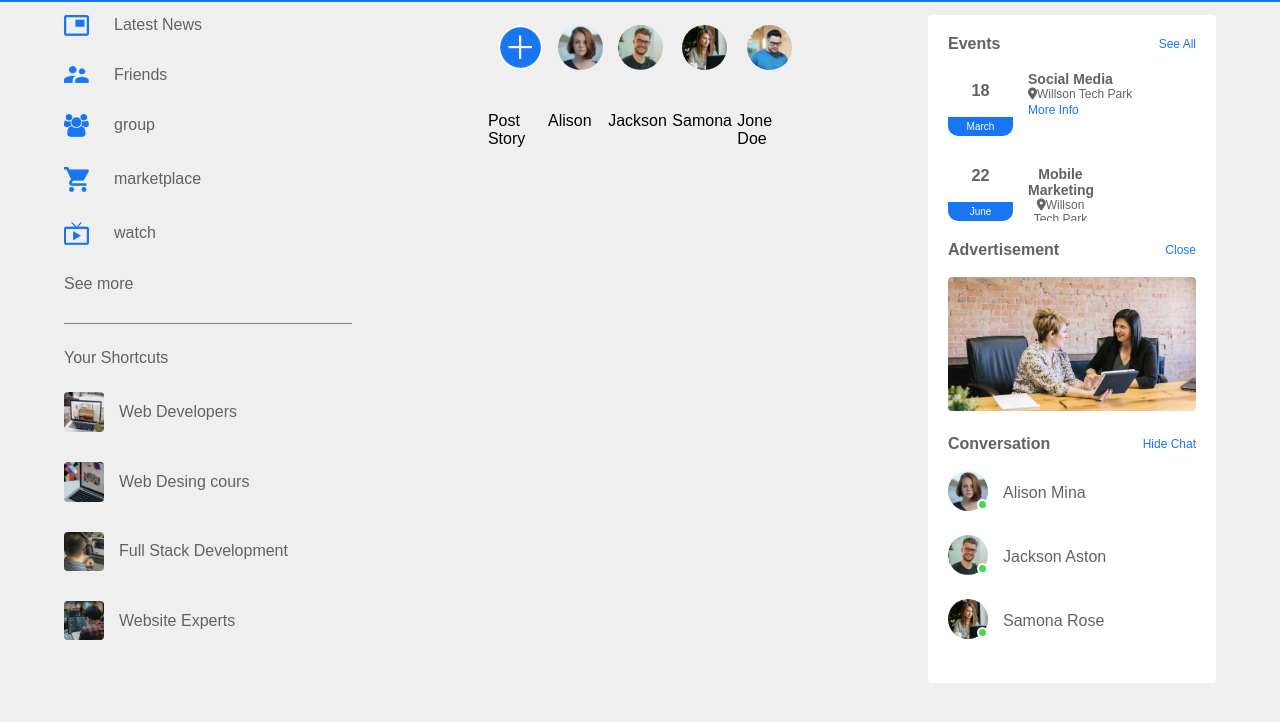
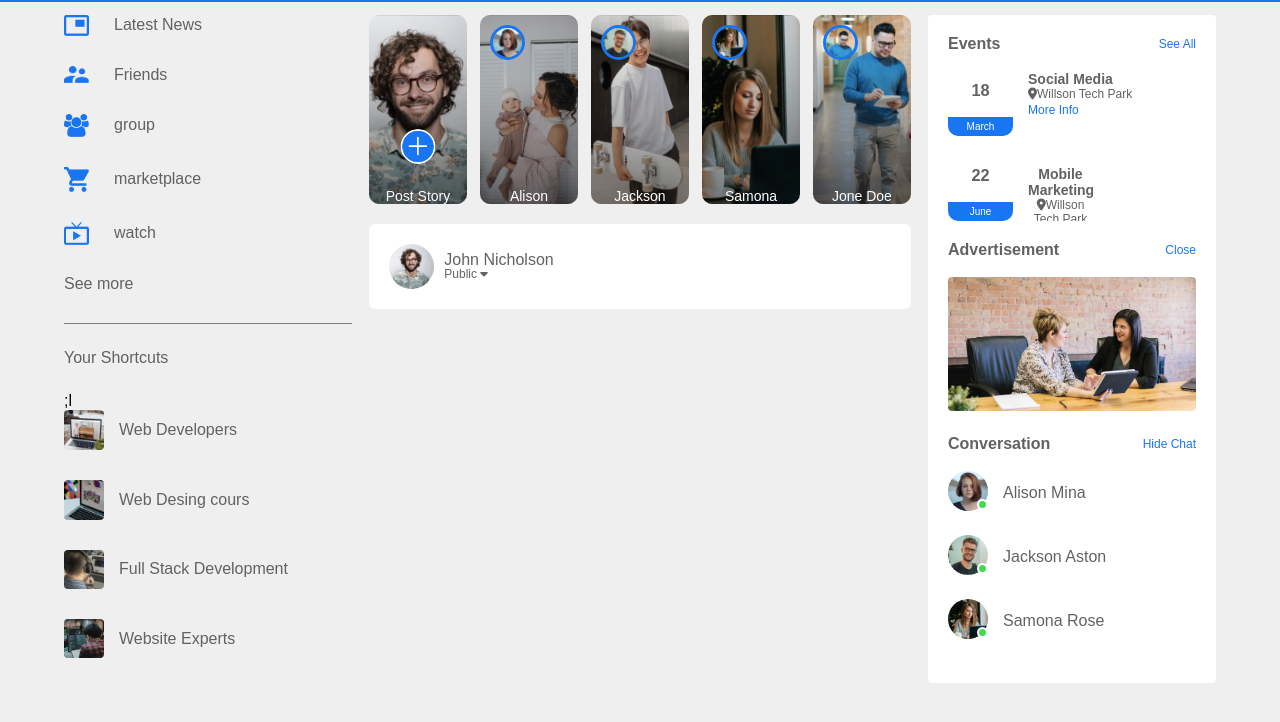
Before and after one commit to chadnitalukder2/Facebook-clone-css, a plain HTML site: page index.html in a window 1280 px wide. Shown: the part 52-774 px from the top of the page. Drawn offline with Linux system fonts and the light colour scheme.

Commit message:
user-profile

```diff
--- a/index.html
+++ b/index.html
@@ -53,7 +53,7 @@
             </div>
             <div class="shortcut-links">
                 <p>Your Shortcuts</p>
-                <a href="#"><img src="images/shortcut-1.png">Web Developers</a>
+;l                <a href="#"><img src="images/shortcut-1.png">Web Developers</a>
                 <a href="#"><img src="images/shortcut-2.png">Web Desing cours</a>
                 <a href="#"><img src="images/shortcut-3.png">Full Stack Development</a>
                 <a href="#"><img src="images/shortcut-4.png">Website Experts</a>
@@ -67,30 +67,46 @@
         <!---------main content------>
 
 
-        <div class="main-conte">
+        <div class="main-content">
 
 <div class="story-gallery">
-    <div class="story">
+    <div class="story story1">
         <img src="images/upload.png">
         <p>Post Story</p>
     </div>
-    <div class="story">
+    <div class="story story2">
         <img src="images/member-1.png">
         <p>Alison</p>
     </div>
-    <div class="story">
+    <div class="story story3">
         <img src="images/member-2.png">
         <p>Jackson</p>
     </div>
-    <div class="story">
+    <div class="story story4">
         <img src="images/member-3.png">
         <p>Samona</p>
     </div>
-    <div class="story">
+    <div class="story story5">
         <img src="images/member-4.png">
         <p>Jone Doe</p>
     </div>
 </div>
+
+<div class="write-post-container">
+    <div class="user-profile">
+        <img src="images/profile-pic.png">
+
+    <div>
+    <p>John Nicholson</p>
+    <small> Public <i class="fa-sharp fa-solid fa-caret-down"></i></small>
+    </div>
+    </div>
+</div>
+
+
+
+
+
 
 </div>
 
--- a/style.css
+++ b/style.css
@@ -268,27 +268,94 @@ nav {
     display: flex;
     justify-content: space-between;
     margin-bottom: 20px;
+    gap: 2%;
 
 }
 
-.story{
+.story {
     flex-basis: 18%;
     padding-top: 32%;
     position: relative;
-    background-image:linear-gradient(transparent, rgba(0, 0, 0, 0.5)) url(images/status-1.png);
+    background-image: linear-gradient(to bottom, transparent, rgba(0, 0, 0, 0.5)), url(images/status-1.png);
+    /* background-image:linear-gradient(transparent, rgba(0, 0, 0, 0.5)) url(images/status-1.png); */
     background-position: center;
     background-size: cover;
     border-radius: 10px;
+    min-width: 90px;
+
 }
-.story img{
+
+.story img {
     position: absolute;
-    width: 45px;
+    width: 35px;
     border-radius: 50%;
     top: 10px;
     left: 10px;
-    border-radius: 5px solid #626262;
+    border: 3px solid #1876f2;
 }
- .story p{
+
+.story p {
+    font-size: 14px;
+    width: 100%;
+    bottom: 10px;
+    text-align: center;
+    color: #fff;
+
 
 
 }
+
+.story1 {
+    background-image: linear-gradient(to bottom, transparent, rgba(0, 0, 0, 0.5)), url(images/status-1.png);
+
+}
+.story2{
+    background-image: linear-gradient(to bottom, transparent, rgba(0, 0, 0, 0.5)), url(images/status-2.png);
+
+}
+.story3{
+    background-image: linear-gradient(to bottom, transparent, rgba(0, 0, 0, 0.5)), url(images/status-3.png);
+
+}
+.story4{
+    background-image: linear-gradient(to bottom, transparent, rgba(0, 0, 0, 0.5)), url(images/status-4.png);
+
+}
+.story5{
+    background-image: linear-gradient(to bottom, transparent, rgba(0, 0, 0, 0.5)), url(images/status-5.png);
+
+}
+
+.story.story1 img{
+    top: unset;
+    left: 50%;
+    bottom: 40px;
+    transform: translateX(-50%);
+    border: 0;
+    width: 35px;
+}
+.write-post-container{
+    width: 100%;
+    background: #fff;
+    border-radius: 6px;
+    padding: 20px;
+    color: #626262;
+}
+.user-profile{
+    display: flex;
+    align-items: center;
+}
+.user-profile img{
+    width: 45px;
+    border-radius: 50%;
+    margin-right: 10px;
+}
+.user-profile p{
+    margin-bottom: -5px;
+    font-weight: 500px;
+    color: #626262;
+
+}
+.user-profile small{
+    font-size: 12px;
+}
```
